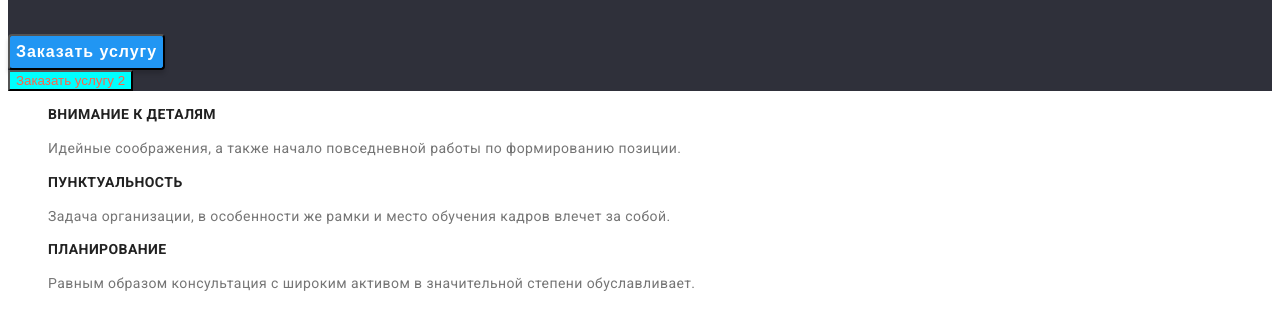
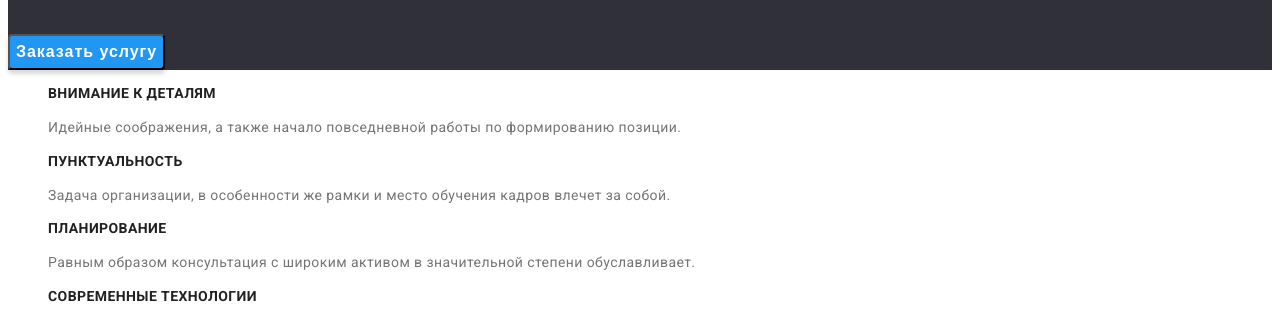
Before and after one commit to YuraCNC/goit-markup-hw-02, a plain HTML site: page index.html in a window 1280 px wide. Shown: the part 265-575 px from the top of the page. Drawn offline with Linux system fonts and the light colour scheme.

Commit message:
return to last version

```diff
--- a/css/styles.css
+++ b/css/styles.css
@@ -237,4 +237,3 @@ line-height: 1.87;
 letter-spacing: 0.03em;
 color: #757575;}
 /* ============== elements ==============*/
-.xxx {color: tomato; background-color: aqua;}
--- a/index.html
+++ b/index.html
@@ -38,7 +38,6 @@
             <section class="hero">
                 <h1 class="main-title">Эффективные решения для вашего бизнеса</h1>
                 <button class="modal-button" type="button">Заказать услугу</button>
-                <button class="xxx" type="button">Заказать услугу 2</button>
             </section>
             <section>
                 <h2 hidden>Наши преимущества</h2>
```
